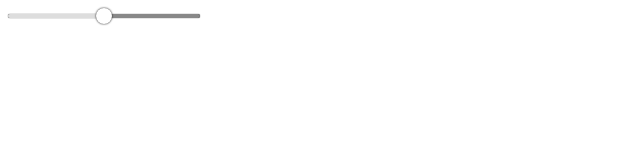
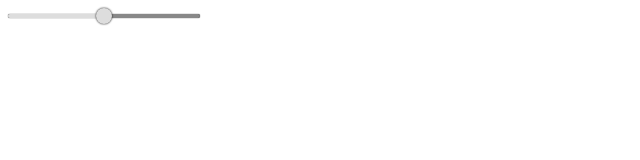
Before and after one commit to ondras/custom-range, a website: page demo/index.html in a window 1280 px wide. Shown: the full height of the page, 0-640 px from the left. Drawn offline with Linux system fonts and the light colour scheme.

Commit message:
color swap

```diff
--- a/range.less
+++ b/range.less
@@ -1,8 +1,8 @@
 x-range {
 	--thumb-size: 8px;
-	--thumb-color: #fff;
+	--thumb-color: #ddd;
 	--thumb-shadow: #000;
-	--thumb-hover-color: #ddd;
+	--thumb-hover-color: #fff;
 	--track-size: 4px;
 	--track-color: #888;
 	--track-shadow: #000;
```
Also changed, not shown: range.css.
